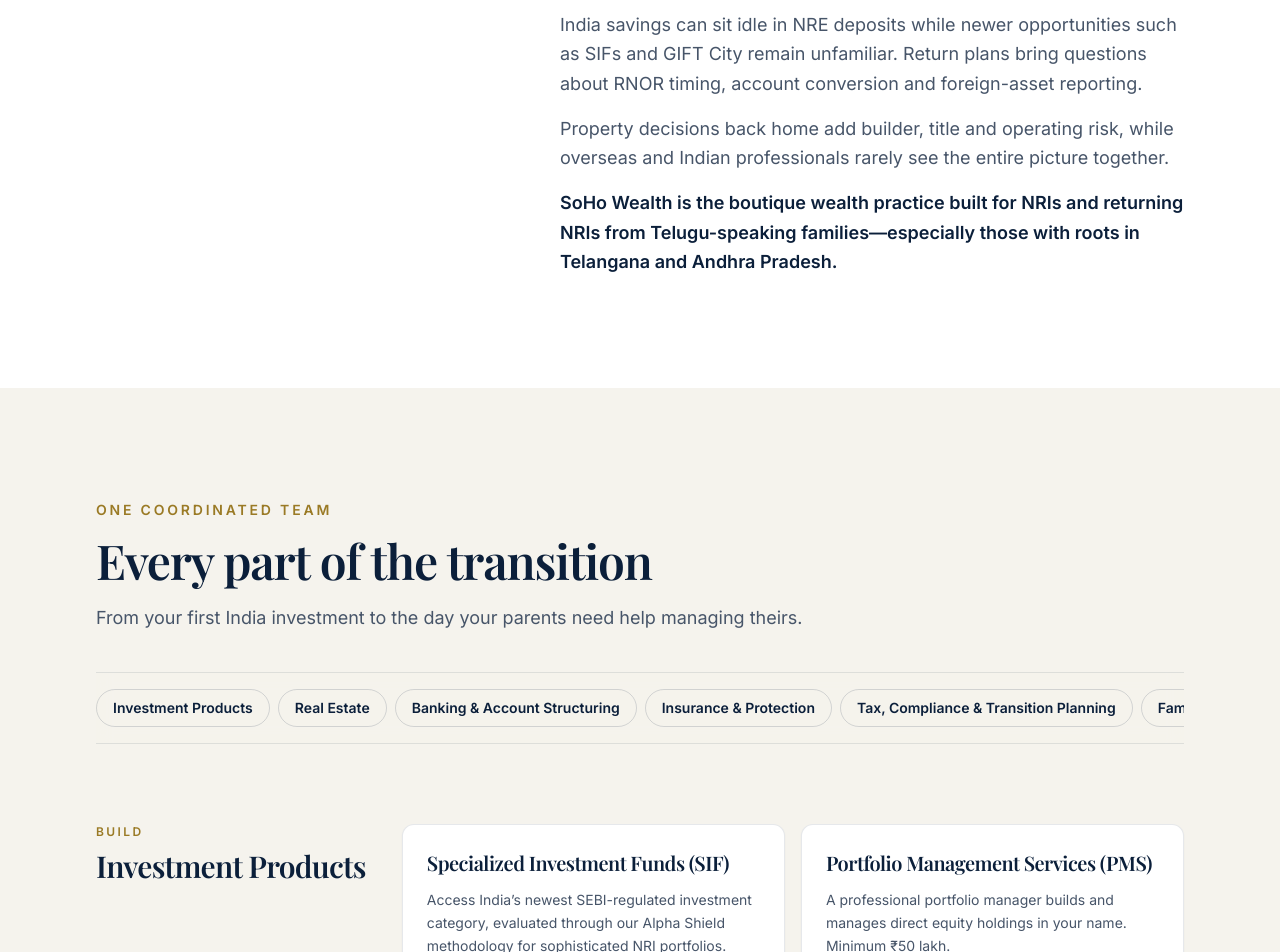
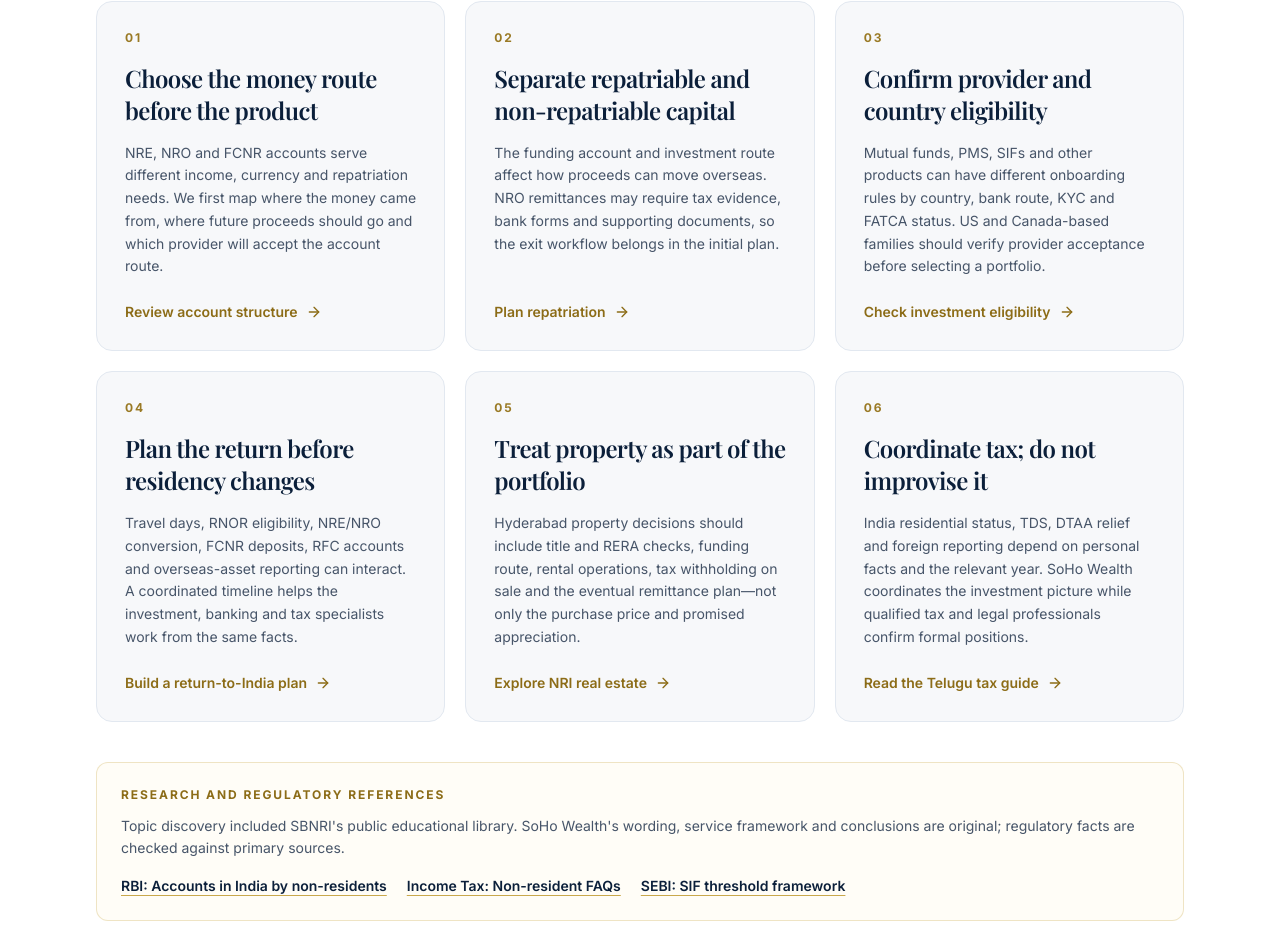
Before and after one commit to ethereum007/sohowealth1, a Next.js app: page /nri-telugu in a window 1280 px wide. Shown: the part 1289-2241 px from the top of the page. Built offline with nearby package versions, Linux system fonts and the light colour scheme; no server answers.

Commit message:
Expand Telugu NRI wealth essentials

```diff
--- a/src/app/nri-telugu/NRITeluguClient.tsx
+++ b/src/app/nri-telugu/NRITeluguClient.tsx
@@ -89,6 +89,45 @@ const faqs = [
   },
 ];
 
+const nriEssentials = [
+  {
+    title: "Choose the money route before the product",
+    text: "NRE, NRO and FCNR accounts serve different income, currency and repatriation needs. We first map where the money came from, where future proceeds should go and which provider will accept the account route.",
+    action: "Review account structure",
+    interest: "nre-nro-fcnr",
+  },
+  {
+    title: "Separate repatriable and non-repatriable capital",
+    text: "The funding account and investment route affect how proceeds can move overseas. NRO remittances may require tax evidence, bank forms and supporting documents, so the exit workflow belongs in the initial plan.",
+    action: "Plan repatriation",
+    interest: "fema-repatriation",
+  },
+  {
+    title: "Confirm provider and country eligibility",
+    text: "Mutual funds, PMS, SIFs and other products can have different onboarding rules by country, bank route, KYC and FATCA status. US and Canada-based families should verify provider acceptance before selecting a portfolio.",
+    action: "Check investment eligibility",
+    interest: "NRI investment eligibility",
+  },
+  {
+    title: "Plan the return before residency changes",
+    text: "Travel days, RNOR eligibility, NRE/NRO conversion, FCNR deposits, RFC accounts and overseas-asset reporting can interact. A coordinated timeline helps the investment, banking and tax specialists work from the same facts.",
+    action: "Build a return-to-India plan",
+    interest: "rnor-planning",
+  },
+  {
+    title: "Treat property as part of the portfolio",
+    text: "Hyderabad property decisions should include title and RERA checks, funding route, rental operations, tax withholding on sale and the eventual remittance plan—not only the purchase price and promised appreciation.",
+    action: "Explore NRI real estate",
+    href: "/nri-real-estate-in-hyderabad",
+  },
+  {
+    title: "Coordinate tax; do not improvise it",
+    text: "India residential status, TDS, DTAA relief and foreign reporting depend on personal facts and the relevant year. SoHo Wealth coordinates the investment picture while qualified tax and legal professionals confirm formal positions.",
+    action: "Read the Telugu tax guide",
+    href: "/insights/nri-tax-filing-guide-telugu",
+  },
+];
+
 export default function NRITeluguClient() {
   const [service, setService] = useState("NRI private wealth review");
   const [days, setDays] = useState("");
@@ -132,6 +171,39 @@ export default function NRITeluguClient() {
           </div>
           <div className="mt-14 grid gap-3 border-t border-white/15 pt-7 text-sm text-white/70 sm:grid-cols-2 lg:grid-cols-4">
             {["AMFI Registered", "APMI Registered PMS Distributor", "Telugu-Speaking Team", "Serving US, Gulf, Canada, UK & Australia"].map((item) => <div key={item} className="flex items-center gap-2"><CheckCircle2 className="h-4 w-4 text-[#C9A84C]" />{item}</div>)}
+          </div>
+        </div>
+      </section>
+
+      <section className="bg-white py-20 lg:py-28" id="nri-essentials">
+        <div className="container mx-auto max-w-6xl px-6 lg:px-8">
+          <div className="max-w-4xl">
+            <p className="font-body text-sm font-semibold uppercase tracking-[0.2em] text-[#9A7A25]">NRI essentials</p>
+            <h2 className="mt-4 font-display text-3xl font-semibold text-[#0B1F3A] md:text-5xl">Six decisions to settle before money moves</h2>
+            <p className="mt-5 font-body text-lg leading-relaxed text-slate-600">Built from recurring NRI questions across banking, investing, tax, repatriation and property—and checked against current RBI, SEBI and Income Tax guidance.</p>
+          </div>
+          <div className="mt-12 grid gap-5 md:grid-cols-2 lg:grid-cols-3">
+            {nriEssentials.map((item, index) => (
+              <article key={item.title} className="flex flex-col rounded-2xl border border-slate-200 bg-[#F7F8FA] p-7">
+                <p className="text-xs font-bold uppercase tracking-[0.16em] text-[#9A7A25]">0{index + 1}</p>
+                <h3 className="mt-4 font-display text-2xl font-semibold text-[#0B1F3A]">{item.title}</h3>
+                <p className="mt-4 flex-1 text-sm leading-relaxed text-slate-600">{item.text}</p>
+                {item.href ? (
+                  <Link href={item.href} className="mt-6 inline-flex items-center gap-2 text-sm font-semibold text-[#8C6C17]">{item.action}<ArrowRight className="h-4 w-4" /></Link>
+                ) : (
+                  <button onClick={() => openForm(item.interest ?? "NRI private wealth review")} className="mt-6 inline-flex items-center gap-2 text-left text-sm font-semibold text-[#8C6C17]">{item.action}<ArrowRight className="h-4 w-4" /></button>
+                )}
+              </article>
+            ))}
+          </div>
+          <div className="mt-10 rounded-xl border border-[#C9A84C]/30 bg-[#FFFDF7] p-6">
+            <p className="text-xs font-bold uppercase tracking-[0.16em] text-[#8C6C17]">Research and regulatory references</p>
+            <p className="mt-3 text-sm leading-relaxed text-slate-600">Topic discovery included SBNRI&apos;s public educational library. SoHo Wealth&apos;s wording, service framework and conclusions are original; regulatory facts are checked against primary sources.</p>
+            <div className="mt-4 flex flex-wrap gap-x-5 gap-y-2 text-sm font-semibold text-[#0B1F3A]">
+              <a href="https://www.rbi.org.in/commonman/Upload/English/FAQs/PDFs/Accountresidents16012025.pdf" target="_blank" rel="noopener noreferrer" className="underline decoration-[#C9A84C] underline-offset-4">RBI: Accounts in India by non-residents</a>
+              <a href="https://www.incometax.gov.in/iec/foportal/help/all-topics/e-filing-services/non%20resident%20-faq" target="_blank" rel="noopener noreferrer" className="underline decoration-[#C9A84C] underline-offset-4">Income Tax: Non-resident FAQs</a>
+              <a href="https://www.sebi.gov.in/legal/circulars/jul-2025/monitoring-of-minimum-investment-threshold-under-specialized-investment-funds-sif-_95676.html" target="_blank" rel="noopener noreferrer" className="underline decoration-[#C9A84C] underline-offset-4">SEBI: SIF threshold framework</a>
+            </div>
           </div>
         </div>
       </section>
```
